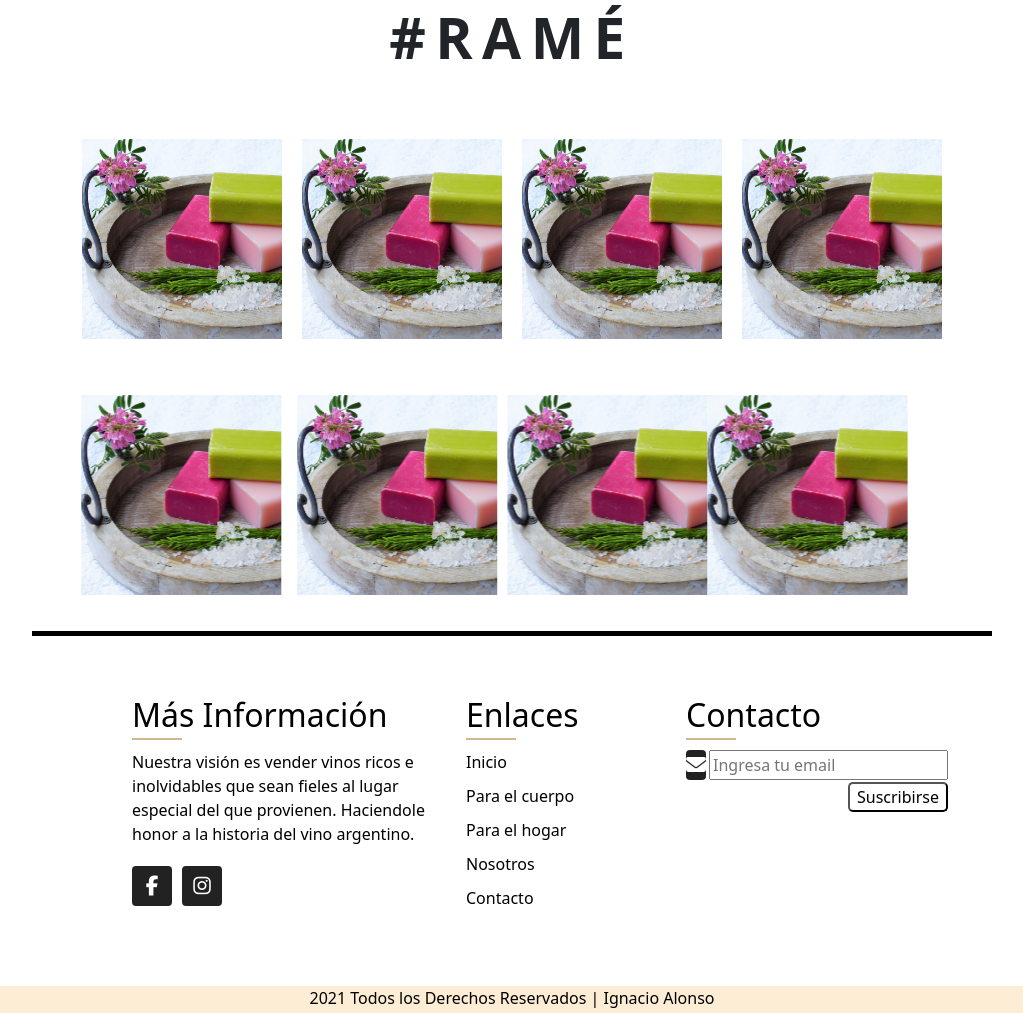
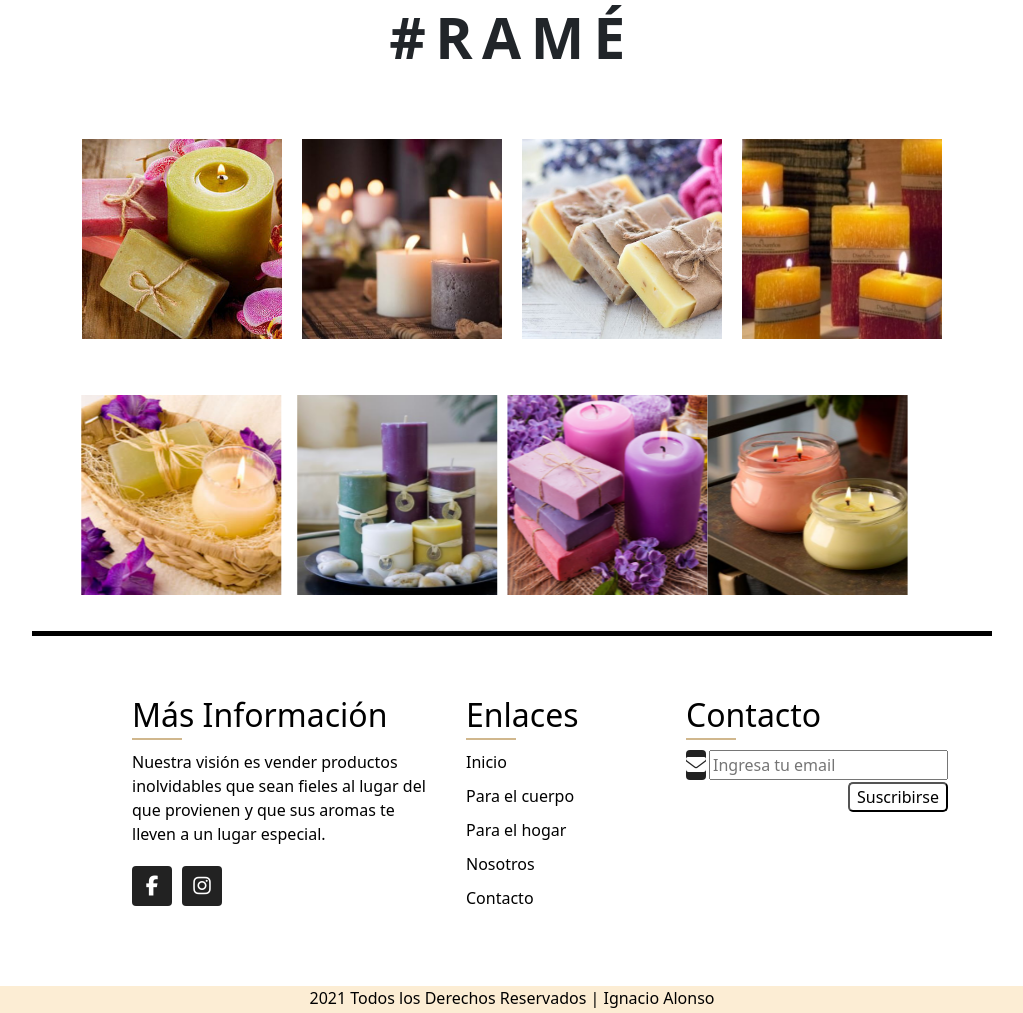
Before and after one commit to IgnacioAAlonso/ProyectoRame, a website: page index.html in a window 1280 px wide. Shown: the part 3878-4891 px from the top of the page, without its empty margins (128-1151 px from the left). Drawn offline with nearby package versions, Linux system fonts and the light colour scheme.

Commit message:
Commit de las nuevas fotos

```diff
--- a/index.html
+++ b/index.html
@@ -159,25 +159,25 @@
 
         <div class="contenedorGrid__catalogoVinos-card" id="card1">
           <div class="contenedorGrid__catalogoVinos-imgBox">
-            <img class="contenedorGrid__catalogoVinos-image" src="./imagenes/jabones/jabones-favoritos.jpg" alt="Catalogo">
+            <img class="contenedorGrid__catalogoVinos-image" src="./imagenes/galeria/jabon-artesanal_amp.jpg" alt="Catalogo">
           </div>
         </div>
 
         <div class="contenedorGrid__catalogoVinos-card" id="card2">
           <div class="contenedorGrid__catalogoVinos-imgBox">
-            <img class="contenedorGrid__catalogoVinos-image" src="./imagenes/jabones/jabones-favoritos.jpg" alt="Catalogo">
+            <img class="contenedorGrid__catalogoVinos-image" src="./imagenes/galeria/vela-artesanal_amp.jpg" alt="Catalogo">
           </div>
         </div>
 
         <div class="contenedorGrid__catalogoVinos-card" id="card3">
           <div class="contenedorGrid__catalogoVinos-imgBox">
-            <img class="contenedorGrid__catalogoVinos-image" src="./imagenes/jabones/jabones-favoritos.jpg" alt="Catalogo">
+            <img class="contenedorGrid__catalogoVinos-image" src="./imagenes/galeria/jabones-naturales-para-limpiar-saludablemente-la-piel.jpg" alt="Catalogo">
           </div>
         </div>
 
         <div class="contenedorGrid__catalogoVinos-card" id="card4">
           <div class="contenedorGrid__catalogoVinos-imgBox">
-            <img class="contenedorGrid__catalogoVinos-image" src="./imagenes/jabones/jabones-favoritos.jpg" alt="Catalogo">
+            <img class="contenedorGrid__catalogoVinos-image" src="./imagenes/galeria/velas-artesanales_aromaticas.jpg" alt="Catalogo">
           </div>
         </div>
 
@@ -186,25 +186,25 @@
       <div class="col-md-6 col-sm-12 col-12 mb-3 mt-3 sectionGaleriaDeFotos__catalogoProductos">
         <div class="contenedorGrid__catalogoVinos-card" id="card5">
           <div class="contenedorGrid__catalogoVinos-imgBox">
-            <img class="contenedorGrid__catalogoVinos-image" src="./imagenes/jabones/jabones-favoritos.jpg" alt="Catalogo">
+            <img class="contenedorGrid__catalogoVinos-image" src="./imagenes/galeria/jabones-velas-artesanales-para-el-hogar.jpg" alt="Catalogo">
           </div>
         </div>
 
         <div class="contenedorGrid__catalogoVinos-card" id="card6">
           <div class="contenedorGrid__catalogoVinos-imgBox">
-            <img class="contenedorGrid__catalogoVinos-image" src="./imagenes/jabones/jabones-favoritos.jpg" alt="Catalogo">
+            <img class="contenedorGrid__catalogoVinos-image" src="./imagenes/galeria/velas-naturales-para-aromatizar-saludablemente-el-hogar.jpg" alt="Catalogo">
           </div>
         </div>
 
         <div class="contenedorGrid__catalogoVinos-card" id="card7">
           <div class="contenedorGrid__catalogoVinos-imgBox">
-            <img class="contenedorGrid__catalogoVinos-image" src="./imagenes/jabones/jabones-favoritos.jpg" alt="Catalogo">
+            <img class="contenedorGrid__catalogoVinos-image" src="./imagenes/galeria/jabones_velas_artesanales_elegantes.jpg" alt="Catalogo">
           </div>
         </div>
 
         <div class="contenedorGrid__catalogoVinos-card" id="card8">
           <div class="contenedorGrid__catalogoVinos-imgBox">
-            <img class="contenedorGrid__catalogoVinos-image" src="./imagenes/jabones/jabones-favoritos.jpg" alt="Catalogo">
+            <img class="contenedorGrid__catalogoVinos-image" src="./imagenes/galeria/velas-naturales-para-decorar-el-hogar.jpg" alt="Catalogo">
           </div>
         </div>
       </div>
@@ -223,7 +223,7 @@
 
         <h2 class="contenedorGrid__titulo-columInfo">Más Información</h2>
         <p class="contenedorGrid__texto-columInfo">
-          Nuestra visión es vender vinos ricos e inolvidables que sean fieles al lugar especial del que provienen. Haciendole honor a la historia del vino argentino.
+          Nuestra visión es vender productos inolvidables que sean fieles al lugar del que provienen y que sus aromas te lleven a un lugar especial.
         </p>
 
         <ul class="contenedorGrid__redes">
```
Also changed, not shown: imagenes/galeria/jabon-artesanal_amp.jpg (added), imagenes/galeria/jabones-naturales-para-limpiar-saludablemente-la-piel.jpg (added), imagenes/galeria/jabones-velas-artesanales-para-el-hogar.jpg (added), imagenes/galeria/jabones_velas_artesanales_elegantes.jpg (added), imagenes/galeria/vela-artesanal_amp.jpg (added), imagenes/galeria/velas-artesanales_aromaticas.jpg (added), imagenes/galeria/velas-naturales-para-aromatizar-saludablemente-el-hogar.jpg (added), imagenes/galeria/velas-naturales-para-decorar-el-hogar.jpg (added).
